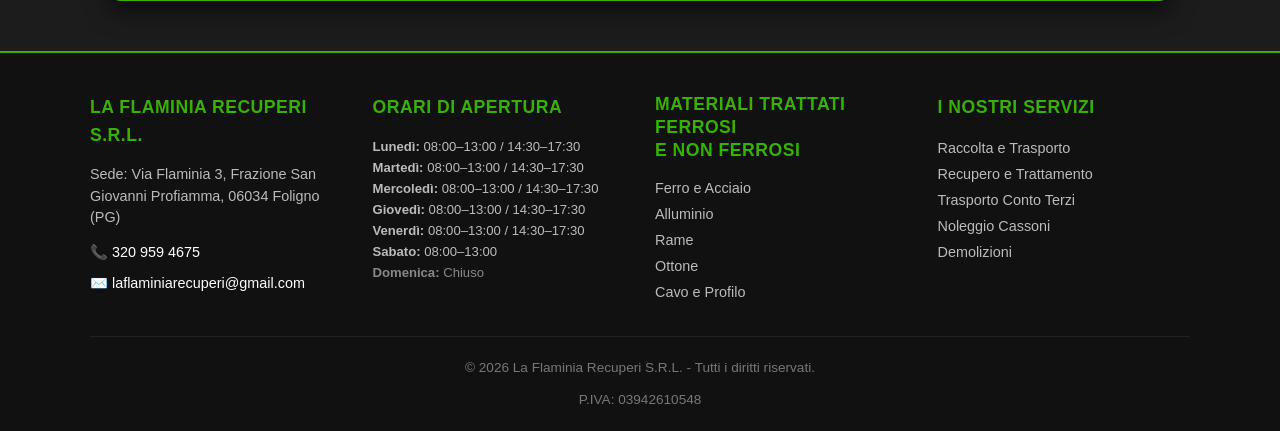
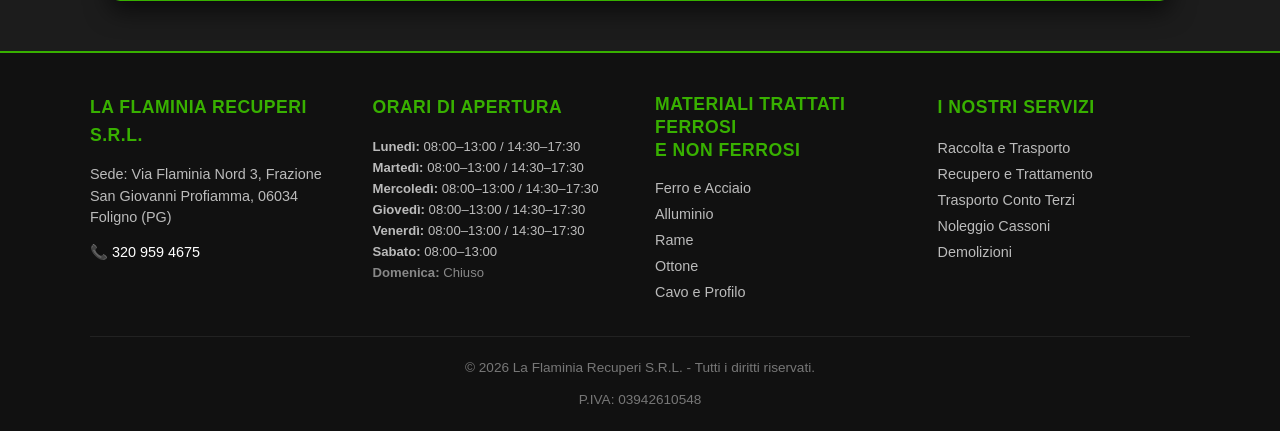
Before and after one commit to kgcodedev/la-flaminia-recuperi, a Flask app: page / in a window 1280 px wide. Shown: the part 2475-2906 px from the top of the page. Run offline with Flask 3, Linux system fonts and the light colour scheme.

Commit message:
Update footer.html

```diff
--- a/templates/footer.html
+++ b/templates/footer.html
@@ -6,13 +6,10 @@
         <div>
             <h4 style="color: #38B000; font-size: 1.1rem; margin-bottom: 15px; text-transform: uppercase; letter-spacing: 0.5px;">La Flaminia Recuperi S.r.l.</h4>
             <p style="font-size: 0.9rem; line-height: 1.5; margin-bottom: 12px; color: #bbb;">
-                Sede: Via Flaminia 3, Frazione San Giovanni Profiamma, 06034 Foligno (PG)
+                Sede: Via Flaminia Nord 3, Frazione San Giovanni Profiamma, 06034 Foligno (PG)
             </p>
             <p style="font-size: 0.9rem; margin-bottom: 8px;">
                 📞 <a href="tel:3209594675" style="color: #fff; text-decoration: none;">320 959 4675</a>
-            </p>
-            <p style="font-size: 0.9rem;">
-                ✉️ <a href="mailto:laflaminiarecuperi@gmail.com" style="color: #fff; text-decoration: none;">laflaminiarecuperi@gmail.com</a>
             </p>
         </div>
 
@@ -30,7 +27,7 @@
             </p>
         </div>
 
-        <!-- Colonna 3: Materiali Trattati (Titolo bilanciato) -->
+        <!-- Colonna 3: Materiali Trattati -->
         <div>
             <h4 style="color: #38B000; font-size: 1.1rem; margin-bottom: 15px; text-transform: uppercase; letter-spacing: 0.5px; line-height: 1.3;">
                 Materiali trattati ferrosi<br>e non ferrosi
```
